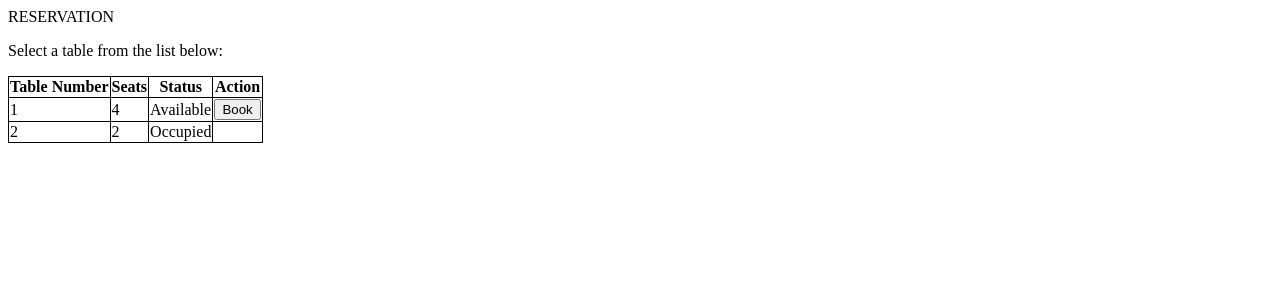
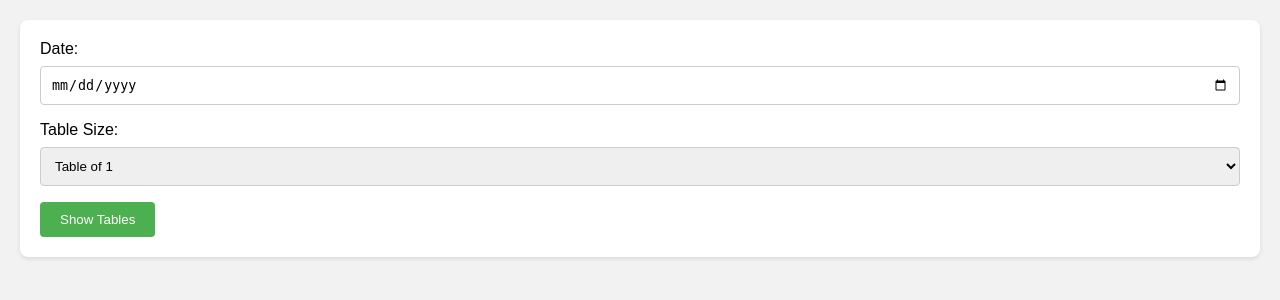
Before and after one commit to Andy-site/RRS, a Django app: page /reservation/ in a window 1280 px wide. Shown: the top 300 px of the page. Run offline with Django 5.2, Linux system fonts and the light colour scheme; a user stored in the database is signed in.

Commit message:
foutrh  push @Piyush_Dev

```diff
--- a/rms/myapp/models.py
+++ b/rms/myapp/models.py
@@ -7,6 +7,7 @@ class TableManager(models.Manager):
 
 
 class Table(models.Model):
+    id = models.AutoField(primary_key=True)  # Add this line
     date = models.DateField()
     size = models.IntegerField()
     number = models.IntegerField(default=0)
--- a/rms/myapp/templates/myapp/common.html
+++ b/rms/myapp/templates/myapp/common.html
@@ -7,7 +7,7 @@
             <style>
 
             body{
-background-color: #f1f1f2;
+background-color: #f8f9fa;
 }
 
 
--- a/rms/myapp/templates/myapp/index2_boot.html
+++ b/rms/myapp/templates/myapp/index2_boot.html
@@ -7,7 +7,7 @@
         <link href="https://cdn.jsdelivr.net/npm/bootstrap@5.0.0-alpha1/dist/css/bootstrap.min.css" rel="stylesheet">
       <style>
 body {
-    background: #daced7;
+    background-color: #f8f9fa;
     font-family: 'Roboto', sans-serif;
 }
 
--- a/rms/myapp/templates/myapp/reservation.html
+++ b/rms/myapp/templates/myapp/reservation.html
@@ -4,35 +4,120 @@
     <meta charset="UTF-8">
     <title>Reservation</title>
     <style>
-        table, th, td {
+        body {
+            font-family: Arial, sans-serif;
+            background-color: #f2f2f2;
+            margin: 0;
+            padding: 0;
+        }
+        form {
+            margin: 20px;
+            padding: 20px;
+            background-color: #fff;
+            border-radius: 8px;
+            box-shadow: 0 2px 4px rgba(0, 0, 0, 0.1);
+        }
+        label {
+            display: block;
+            margin-bottom: 8px;
+        }
+        input[type="date"],
+        select {
+            width: 100%;
+            padding: 10px;
+            margin-bottom: 16px;
+            border-radius: 4px;
+            border: 1px solid #ccc;
+            box-sizing: border-box;
+        }
+        button {
+            padding: 10px 20px;
+            background-color: #4CAF50;
+            color: white;
+            border: none;
+            border-radius: 4px;
+            cursor: pointer;
+        }
+        button:hover {
+            background-color: #45a049;
+        }
+        #table-container {
+            display: flex;
+            flex-wrap: wrap;
+            justify-content: center;
+            margin-top: 20px;
+        }
+        .table {
+            margin: 10px;
+            padding: 20px;
             border: 1px solid black;
-            border-collapse: collapse;
+            border-radius: 8px;
+            width: 100px;
+            text-align: center;
+            font-weight: bold;
+            color: white;
+        }
+        .reserved {
+            background-color: #FF6347; /* Tomato */
+        }
+        .unreserved {
+            background-color: #32CD32; /* LimeGreen */
         }
     </style>
 </head>
 <body>
-<h8>RESERVATION</h8>
-<p>Select a table from the list below:</p>
-<table id="tableList">
-    <tr>
-        <th>Table Number</th>
-        <th>Seats</th>
-        <th>Status</th>
-        <th>Action</th>
-    </tr>
-    <!-- You would generate the following rows based on your actual data -->
-    <tr>
-        <td>1</td>
-        <td>4</td>
-        <td>Available</td>
-        <td><button>Book</button></td>
-    </tr>
-    <tr>
-        <td>2</td>
-        <td>2</td>
-        <td>Occupied</td>
-        <td></td>
-    </tr>
-</table>
+    <form id="table-form">
+        <label for="date">Date:</label>
+        <input type="date" id="date" name="date">
+        <label for="size">Table Size:</label>
+        <select name="size" id="size">
+            <option value="1">Table of 1</option>
+            <option value="2">Table of 2</option>
+            <option value="4">Table of 4</option>
+            <option value="6">Table of 6</option>
+            <option value="8">Table of 8</option>
+        </select>
+        <button type="submit">Show Tables</button>
+    </form>
+
+    <div id="table-container">
+        <!-- Table data will be inserted here -->
+    </div>
+
+    <script>
+        document.getElementById('table-form').addEventListener('submit', function(event) {
+            event.preventDefault(); // Prevent form submission
+
+            // Get the selected date and table size
+            var date = document.getElementById('date').value;
+            var size = parseInt(document.getElementById('size').value);
+
+            // Fetch table data from the server
+            fetch(`/get-tables/?date=${date}&size=${size}`)
+                .then(response => response.json())
+                .then(data => {
+                    // Get the table container element
+                    var tableContainer = document.getElementById('table-container');
+
+                    // Clear previous table elements
+                    tableContainer.innerHTML = '';
+
+                    // Create and append table elements based on server response
+                    data.forEach(function(tableData) {
+                        var tableElement = document.createElement('div');
+                        tableElement.textContent = `Table no.${tableData.number}`;
+                        tableElement.className = 'table';
+
+                        if (tableData.reserved) {
+                            tableElement.classList.add('reserved');
+                        } else {
+                            tableElement.classList.add('unreserved');
+                        }
+
+                        tableContainer.appendChild(tableElement);
+                    });
+                });
+        });
+    </script>
 </body>
 </html>
--- a/rms/myapp/views.py
+++ b/rms/myapp/views.py
@@ -5,15 +5,26 @@ from django.shortcuts import render, redirect
 from .models import MyUser123
 import re
 from .models import Table
+from django.core.exceptions import ValidationError
+from django.utils.dateparse import parse_date
+import json
 
 
 def get_tables(request):
     if request.method == 'GET':
-        date = request.GET.get('date')
+        # Get date and size parameters from the request
+        date_str = request.GET.get('date')
         size = int(request.GET.get('size', 0))
 
-        tables = Table.objects.filter(date=date, size=size).values('number', 'reserved')
+        # Validate the date format
+        try:
+            date = parse_date(date_str)
+        except ValidationError:
+            return JsonResponse({'error': 'Invalid date format. Date must be in YYYY-MM-DD format.'}, status=400)
 
+        # Query the database for tables
+        # tables = Table.objects.filter(date=date, size=size).values('number', 'reserved')
+        tables = Table.objects.filter(date=date, size=size).values('id', 'number', 'reserved')  # Include 'id'
         # Serialize the queryset into JSON format
         table_data = list(tables)
 
@@ -25,15 +36,30 @@ def get_tables(request):
 
 
 def update_table_status(request):
-    if request.method == 'POST':
-        table_id = request.POST.get('table_id')
-        reserved = request.POST.get('reserved')
-        # Update table status in the database
-        table = Table.objects.get(id=table_id)
-        table.reserved = reserved
-        table.save()
+    if request.method != 'POST':
+        return JsonResponse({'success': False, 'message': 'Invalid request method'}, status=405)
+
+    try:
+        data = json.loads(request.body)  # Parse JSON data from request body
+        print("Data is: ", data)
+        for table_data in data:
+            table_id = table_data.get('id')  # Get table_id from POST data
+            if table_id is None:
+                return JsonResponse({'success': False, 'message': 'Missing table ID in request'}, status=400)
+
+            table_id = int(table_id)  # Attempt to convert to integer
+            reserved = table_data.get('reserved')
+
+            table = Table.objects.get(pk=table_id)  # Use primary key (pk) for clarity
+            table.reserved = reserved
+            table.save()
+
         return JsonResponse({'success': True})
-    return JsonResponse({'success': False})
+
+    except ValueError:  # Handle invalid table_id format
+        return JsonResponse({'success': False, 'message': 'Invalid table ID format'}, status=400)
+    except Table.DoesNotExist:  # Handle table not found
+        return JsonResponse({'success': False, 'message': 'Table does not exist'}, status=404)
 
 
 def index(request):
```
Also changed, not shown: rms/myapp/templates/myapp/admin_page.html (+22 -2 lines), rms/myapp/templates/myapp/ap_1.html (+65 -15 lines), rms/db.sqlite3.
